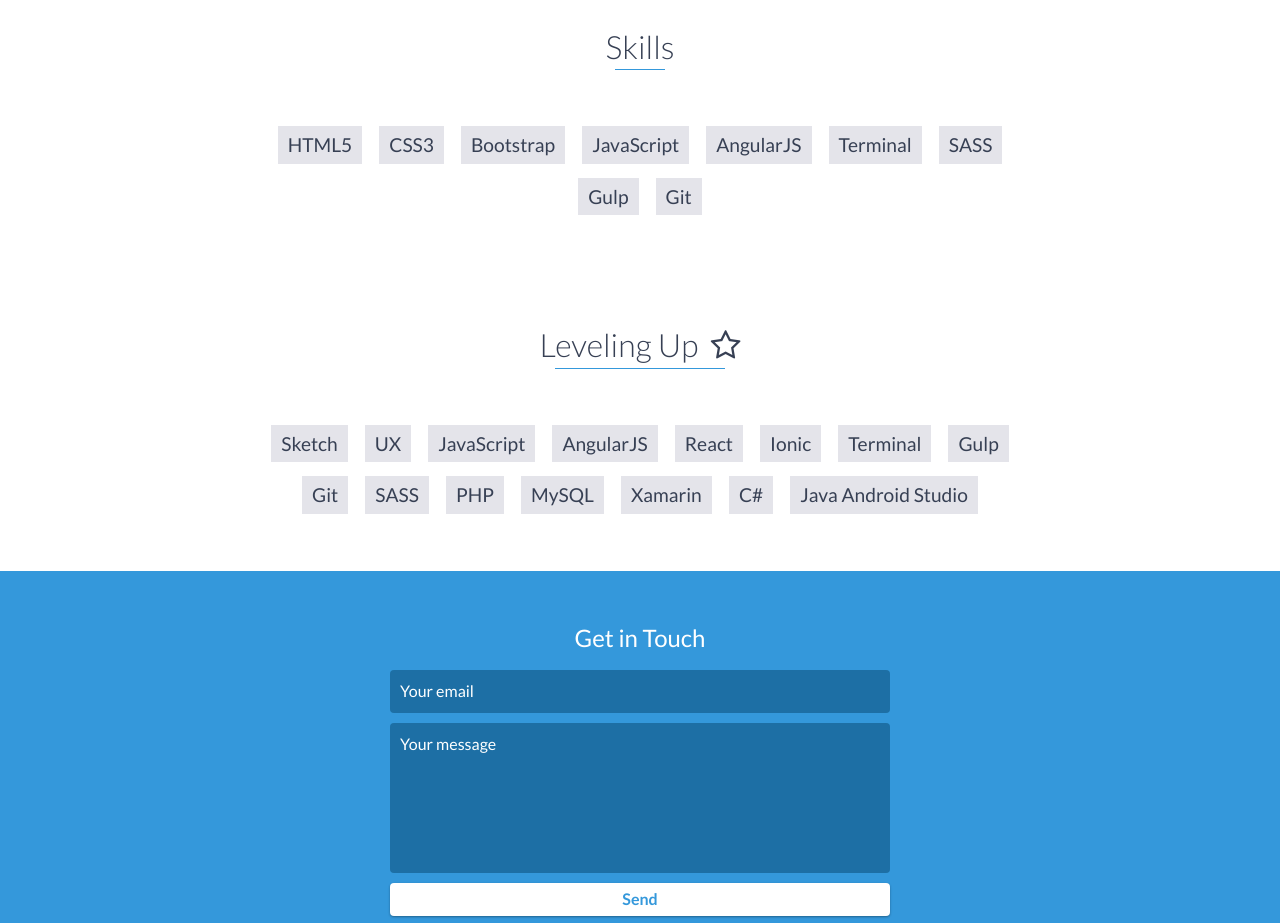
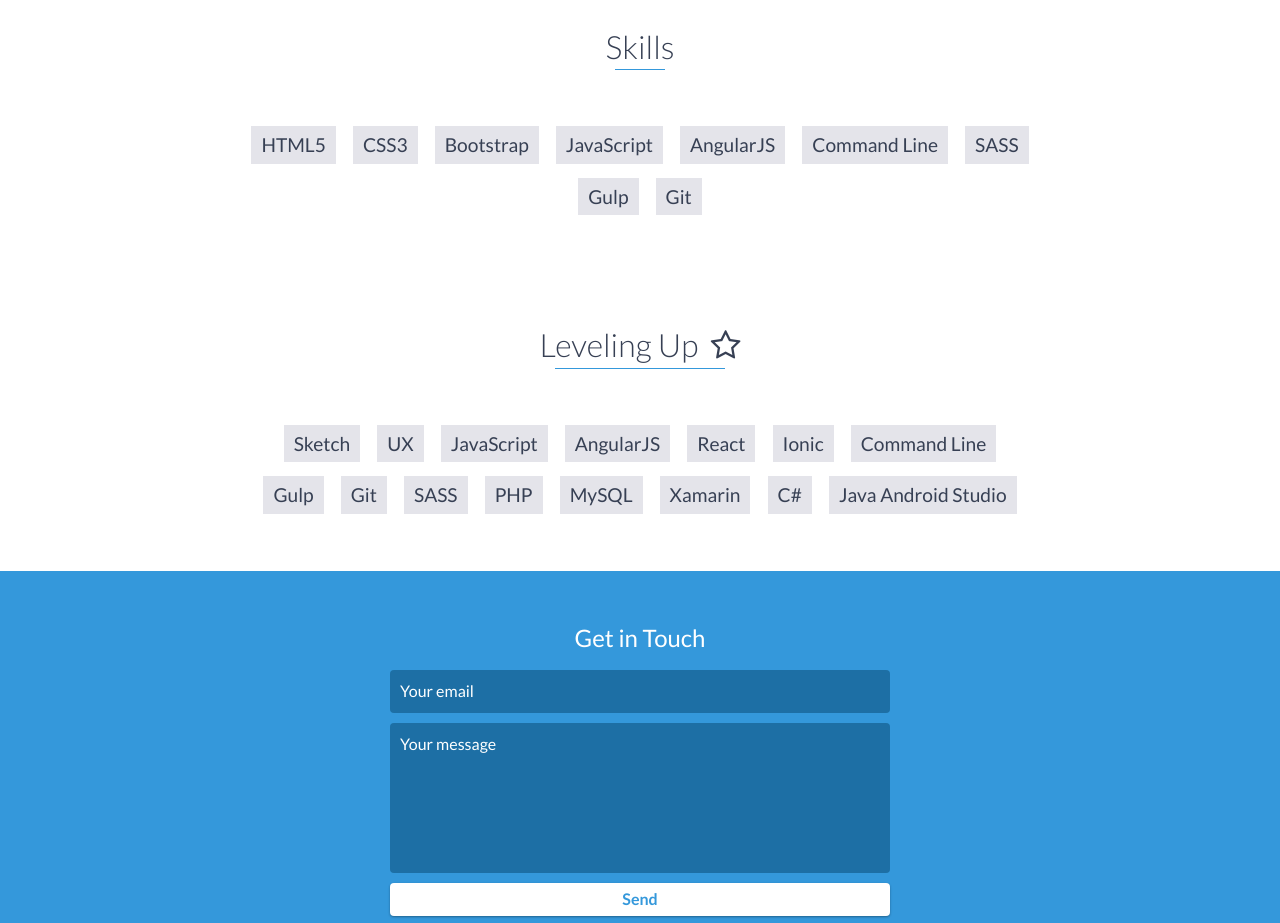
Before and after one commit to Ricardo-Developer/ricardo-developer.github.io, a website: page index.html in a window 1280 px wide. Shown: the part 5120-6043 px from the top of the page. Drawn offline with Linux system fonts and the light colour scheme.

```diff
--- a/index.html
+++ b/index.html
@@ -281,7 +281,7 @@
             <li>Bootstrap</li>
             <li>JavaScript</li>
             <li>AngularJS</li>
-            <li>Terminal</li>
+            <li>Command Line</li>
             <li>SASS</li>
             <li>Gulp</li>
             <li>Git</li>
@@ -296,7 +296,7 @@
             <li>AngularJS</li>
             <li>React</li>
             <li>Ionic</li>
-            <li>Terminal</li>
+            <li>Command Line</li>
             <li>Gulp</li>
             <li>Git</li>
             <li>SASS</li>
```
Also changed, not shown: 1 other file.
